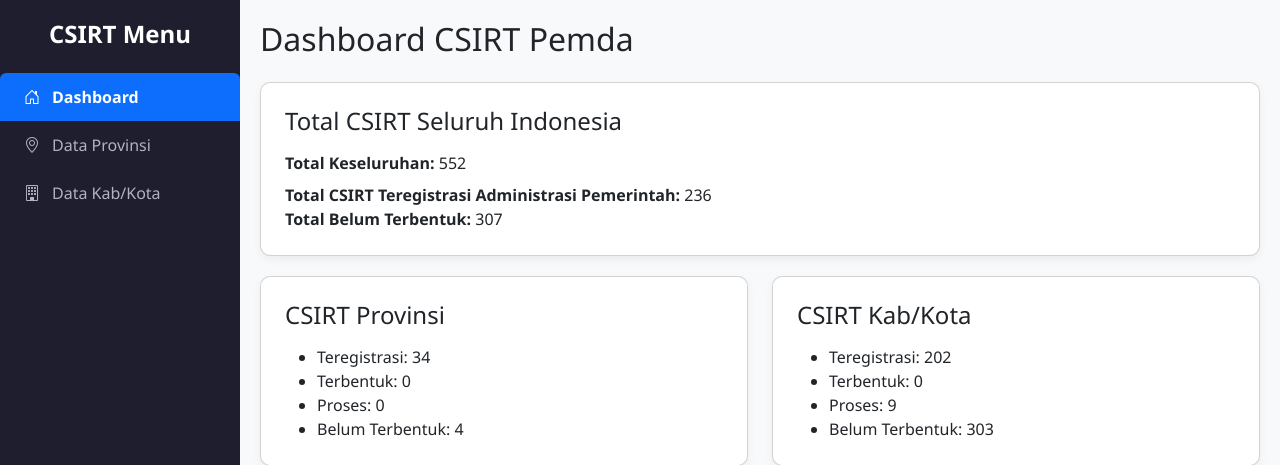
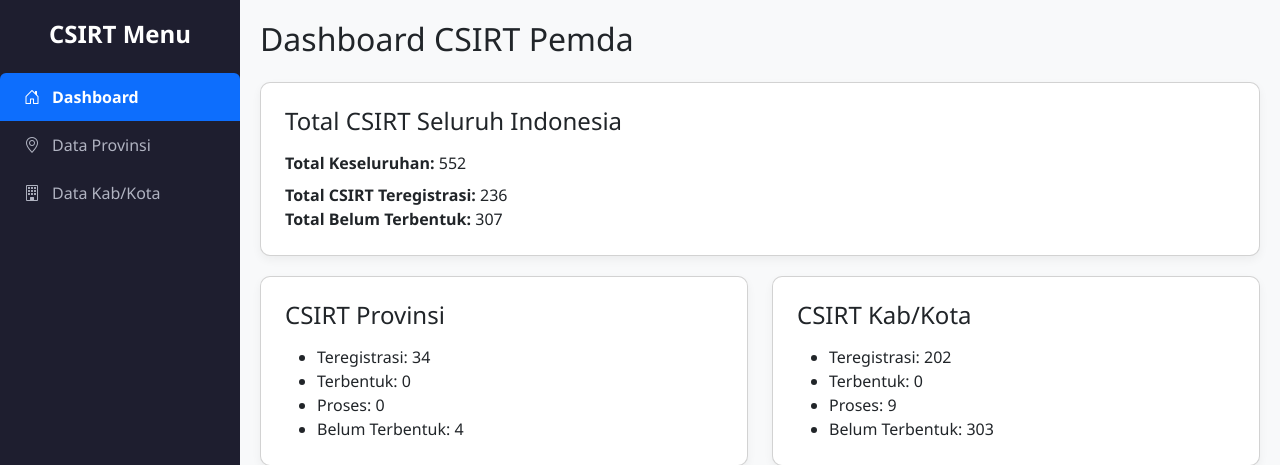
Before and after one commit to VascoZ/dashboard-csirt-pemda, a PHP site: page / in a window 1280 px wide. Shown: the top 465 px of the page. Run offline with PHP 8.4, Linux system fonts and the light colour scheme; data comes from the database, SQL or seed files in the repository.

Commit message:
Update index.php

```diff
--- a/index.php
+++ b/index.php
@@ -147,7 +147,7 @@
             <strong>Total Keseluruhan:</strong> <?= $total_all ?>
         </p>
         <p class="mb-0">
-            <strong>Total CSIRT Teregistrasi Administrasi Pemerintah:</strong> <?= $total_teregistrasi ?> <br>
+            <strong>Total CSIRT Teregistrasi:</strong> <?= $total_teregistrasi ?> <br>
             <strong>Total Belum Terbentuk:</strong> <?= $total_belum ?>
         </p>
     </div>
```
